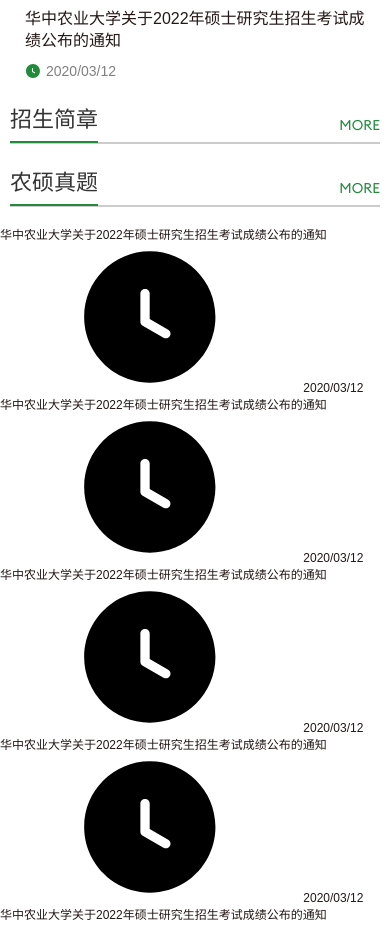
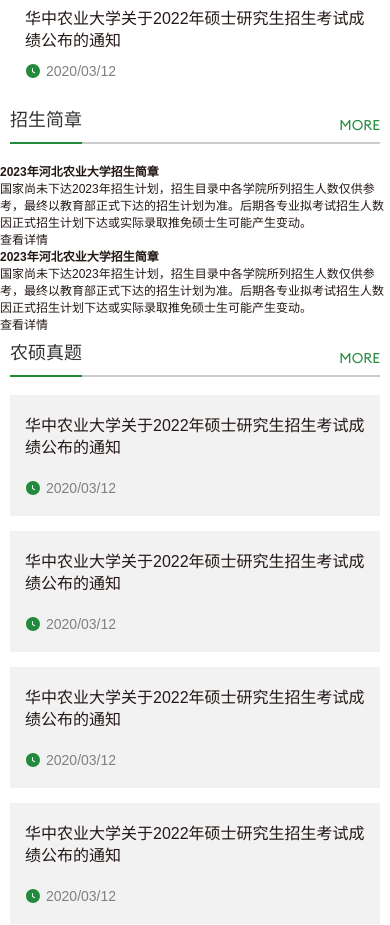
Before and after one commit to xiaoForest/sucre_xsns, a plain HTML site: page index.html in a window 390 px wide. Shown: the part 4478-5403 px from the top of the page. Drawn offline with Linux system fonts and the light colour scheme.

Commit message:
标题等复用标题

```diff
--- a/css/style.css
+++ b/css/style.css
@@ -734,13 +734,194 @@
     border-bottom: 2px #ccc solid;
   }
   .headlineWrapper .tit {
-    font-size: 22px;
+    font-size: 18px;
   }
   .headlineWrapper .tit:after {
-    bottom: -12px;
+    bottom: -15px;
     height: 2px;
   }
   .headlineWrapper .link {
     font-size: 14px;
   }
 }
+
+.homeListTxtWrapper {
+  margin: 0 -12px;
+  display: flex;
+  flex-wrap: wrap;
+}
+.homeListTxtWrapper .items {
+  display: block;
+  background: #f2f2f2;
+  width: 464px;
+  height: 165px;
+  margin: 12px;
+  transition: 0.3s;
+}
+.homeListTxtWrapper .items:hover {
+  background: #228a3b;
+  box-shadow: 0 10px 30px rgb(34, 138, 59, 0.3);
+}
+.homeListTxtWrapper .items .info {
+  padding: 35px 30px;
+  height: 100%;
+  display: flex;
+  flex-direction: column;
+  justify-content: space-between;
+}
+.homeListTxtWrapper .items .info p {
+  font-size: 18px;
+  line-height: 1.4;
+  -webkit-box-orient: vertical;
+  text-overflow: ellipsis;
+  overflow: hidden;
+  word-break: break-all;
+  display: -webkit-box;
+  -webkit-line-clamp: 2;
+  transition: 0.3s;
+}
+.homeListTxtWrapper .items:hover .info p {
+  color: #fff;
+}
+.homeListTxtWrapper .items .info .time {
+  margin-top: 20px;
+  display: flex;
+  align-items: center;
+}
+
+.homeListTxtWrapper .items .info .time .icon-svg {
+  width: 16px;
+  height: 16px;
+  margin-right: 5px;
+  fill: #228a3b;
+  transition: 0.3s;
+}
+.homeListTxtWrapper .items:hover .info .time .icon-svg {
+  fill: #fff;
+}
+.homeListTxtWrapper .items .info .time span {
+  color: #808080;
+  font-size: 14px;
+  line-height: 1;
+  transition: 0.3s;
+}
+.homeListTxtWrapper .items:hover .info .time span {
+  color: #fff;
+}
+
+@media (max-width: 1799px) {
+  .homeListTxtWrapper {
+    margin: 0 -10px;
+  }
+  .homeListTxtWrapper .items {
+    width: 376px;
+    height: 160px;
+    margin: 10px;
+  }
+  .homeListTxtWrapper .items .info {
+    padding: 30px 25px;
+  }
+  .homeListTxtWrapper .items .info p {
+    font-size: 18px;
+    line-height: 1.4;
+  }
+  .homeListTxtWrapper .items .info .time {
+    margin-top: 20px;
+  }
+  .homeListTxtWrapper .items .info .time .icon-svg {
+    width: 16px;
+    height: 16px;
+    margin-right: 5px;
+  }
+  .homeListTxtWrapper .items .info .time span {
+    font-size: 14px;
+  }
+}
+@media (max-width: 1379px) {
+}
+@media (max-width: 1299px) {
+}
+@media (max-width: 1199px) {
+  .homeListTxtWrapper {
+    margin: 0 -10px;
+  }
+  .homeListTxtWrapper .items {
+    width: 310px;
+    height: 144px;
+    margin: 10px;
+  }
+  .homeListTxtWrapper .items .info {
+    padding: 25px 20px;
+  }
+  .homeListTxtWrapper .items .info p {
+    font-size: 18px;
+    line-height: 1.4;
+  }
+  .homeListTxtWrapper .items .info .time {
+    margin-top: 20px;
+  }
+  .homeListTxtWrapper .items .info .time .icon-svg {
+    width: 16px;
+    height: 16px;
+    margin-right: 5px;
+  }
+  .homeListTxtWrapper .items .info .time span {
+    font-size: 14px;
+  }
+}
+@media (max-width: 993px) {
+  .homeListTxtWrapper {
+    margin: 0 -5px;
+  }
+  .homeListTxtWrapper .items {
+    width: 370px;
+    height: 130px;
+    margin: 5px;
+  }
+  .homeListTxtWrapper .items .info {
+    padding: 20px 15px;
+  }
+  .homeListTxtWrapper .items .info p {
+    font-size: 16px;
+    line-height: 1.4;
+  }
+  .homeListTxtWrapper .items .info .time {
+    margin-top: 20px;
+  }
+  .homeListTxtWrapper .items .info .time .icon-svg {
+    width: 16px;
+    height: 16px;
+    margin-right: 5px;
+  }
+  .homeListTxtWrapper .items .info .time span {
+    font-size: 14px;
+  }
+}
+@media (max-width: 767px) {
+  .homeListTxtWrapper {
+    margin: 0 10px;
+  }
+  .homeListTxtWrapper .items {
+    width: 100%;
+    height: 121px;
+    margin: 0 0 15px;
+  }
+  .homeListTxtWrapper .items .info {
+    padding: 20px 15px;
+  }
+  .homeListTxtWrapper .items .info p {
+    font-size: 16px;
+    line-height: 1.4;
+  }
+  .homeListTxtWrapper .items .info .time {
+    margin-top: 20px;
+  }
+  .homeListTxtWrapper .items .info .time .icon-svg {
+    width: 16px;
+    height: 16px;
+    margin-right: 5px;
+  }
+  .homeListTxtWrapper .items .info .time span {
+    font-size: 14px;
+  }
+}
--- a/index.html
+++ b/index.html
@@ -356,6 +356,19 @@
                 </div>
             </div>
 
+            <div class="universityRecWrapper">
+                <a class="item" href="">
+                    <h4 class="tit">2023年河北农业大学招生简章</h4>
+                    <p>国家尚未下达2023年招生计划，招生目录中各学院所列招生人数仅供参考，最终以教育部正式下达的招生计划为准。后期各专业拟考试招生人数因正式招生计划下达或实际录取推免硕士生可能产生变动。</p>
+                    <span>查看详情</span>
+                </a>
+                <a class="item" href="">
+                    <h4 class="tit">2023年河北农业大学招生简章</h4>
+                    <p>国家尚未下达2023年招生计划，招生目录中各学院所列招生人数仅供参考，最终以教育部正式下达的招生计划为准。后期各专业拟考试招生人数因正式招生计划下达或实际录取推免硕士生可能产生变动。</p>
+                    <span>查看详情</span>
+                </a>
+            </div>
+
             <div class="clearfix">
                 <div class="headlineWrapper">
                     <h4 class="tit">农硕真题</h4>
```
